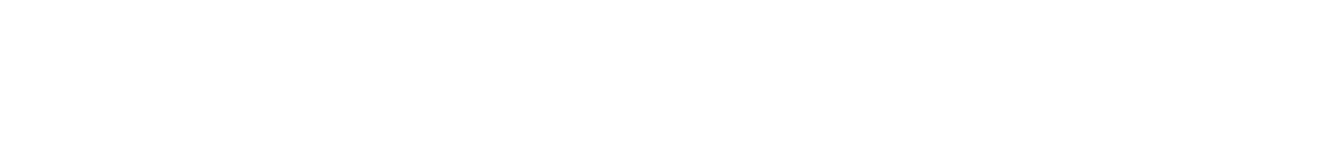
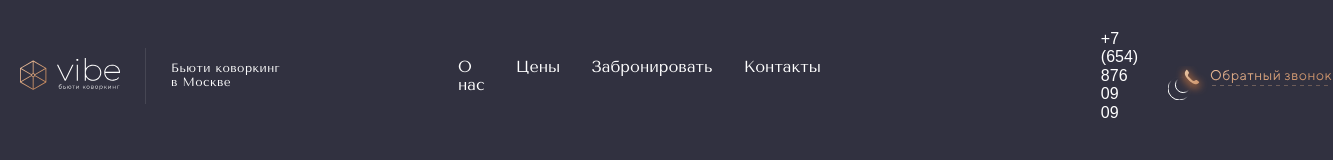
Before and after one commit to yu1iia/beauty_coworking, a website built with Parcel: page src/index.html in a window 1280 px wide. Shown: the whole page, 1333 px wide, since content can reach past the window. Built offline with nearby package versions, Linux system fonts and the light colour scheme.

Commit message:
added header markup and styles

```diff
--- a/src/partials/header.html
+++ b/src/partials/header.html
@@ -0,0 +1,47 @@
+<header>
+  <div class="header__wrapper">
+    <div class="header__container container">
+      <div class="logo__wrapper">
+        <a class="logo link" href="index.html">
+          <img src="./images/header/logo.svg" alt="логотип компании" />
+        </a>
+        <span class="header__divider"></span>
+        <span class="header__description">
+          Бьюти коворкинг <br />
+          в Mоскве</span
+        >
+      </div>
+      <nav class="header__navigation">
+        <ul class="header__navigation-list list">
+          <li class="header__navigation-item">
+            <a class="header__navigation-link link" href="index.html">О нас</a>
+          </li>
+          <li class="header__navigation-item">
+            <a class="header__navigation-link link" href="index.html">Цены</a>
+          </li>
+          <li class="header__navigation-item">
+            <a class="header__navigation-link link" href="index.html"
+              >Забронировать</a
+            >
+          </li>
+          <li class="header__navigation-item">
+            <a class="header__navigation-link link" href="index.html"
+              >Контакты</a
+            >
+          </li>
+        </ul>
+      </nav>
+
+      <div class="header__callback">
+        <a href="tel:+76548760909" class="header__callback-number"
+          >+7 (654) 876 09 09</a
+        >
+        <img
+          src="./images/header/callback.svg"
+          class="header__callback-image"
+          alt="Обратный звонок"
+        />
+      </div>
+    </div>
+  </div>
+</header>
--- a/src/sass/base/_common.scss
+++ b/src/sass/base/_common.scss
@@ -1,3 +1,44 @@
 html {
   scroll-behavior: smooth;
 }
+body {
+  font-family: $font-family;
+  color: $text-color;
+  background-color: $bg-color;
+  -webkit-font-smoothing: antialiased;
+  -moz-osx-font-smoothing: grayscale;
+}
+
+.container {
+  padding-left: 20px;
+  padding-right: 20px;
+  margin: 0 auto;
+
+  @media screen and (min-width: $bp-desktop) {
+    .container {
+      width: 1950px;
+      padding-left: 15px;
+      padding-right: 15px;
+    }
+  }
+}
+
+a {
+  text-decoration: none;
+}
+
+ul {
+  list-style: none;
+  padding: 0;
+  margin: 0;
+}
+h1,
+h2,
+h3,
+h4,
+p {
+  margin: 0;
+}
+.list {
+  list-style: none;
+}
--- /dev/null
+++ b/src/sass/layout/_header.scss
@@ -0,0 +1,66 @@
+// Header
+header {
+  height: 100px;
+  background-color: $bg-color;
+  padding-top: 30px;
+}
+.header {
+  &__container {
+    display: flex;
+    align-items: center;
+  }
+  &__description {
+    color: rgba(255, 255, 255, 1);
+    display: inline-block;
+    width: 175px;
+    height: 28px;
+    font-family: $font-family;
+
+    font-size: 12px;
+    letter-spacing: 0.4px;
+
+    margin-right: 112px;
+  }
+  &__divider {
+    display: block;
+    width: 1px;
+    height: 56px;
+    background-color: rgba(255, 255, 255, 0.1);
+    margin-right: 25px;
+  }
+  &__navigation {
+    &-list {
+      display: flex;
+    }
+    &-link {
+      color: $text-color;
+    }
+    &-item:not(:last-child) {
+      margin-right: 31px;
+    }
+  }
+  &__callback {
+    display: flex;
+    align-items: center;
+    margin-left: 280px;
+
+    &-number {
+      color: $text-color;
+      margin-right: 30px;
+      font-family: Arial;
+    }
+    &-image {
+      padding-top: 15px;
+    }
+  }
+}
+
+//Logo
+
+.logo {
+  margin-right: 25px;
+  &__wrapper {
+    display: flex;
+    align-items: center;
+  }
+}
--- a/src/sass/main.scss
+++ b/src/sass/main.scss
@@ -1,8 +1,8 @@
 // @import './utils/mixins';
 // @import './utils/placeholders';
-// @import './utils/variables';
+@import './utils/variables';
 
-// @import './base/normalize';
-// @import './base/common';
+@import './base/normalize';
+@import './base/common';
 
-// @import './components/logo';
+@import './layout/header';
--- a/src/sass/utils/_variables.scss
+++ b/src/sass/utils/_variables.scss
@@ -1,6 +1,6 @@
-$font-family: TenorSans;
+$font-family: 'Tenor Sans', sans-serif;
 
-$text-color: #34343f;
+$text-color: rgba(255, 255, 255, 1);
 $bg-color: #313140;
 
 // $button-color: #ce946b;
@@ -8,3 +8,7 @@ $bg-color: #313140;
 // $icons-fill-color: #e4beb5;
 // $sm-icons-color: #edd5d0;
 // $numbers-color: #eab1b4;
+
+$bp-mobile: 320px;
+$bp-tablet: 768px;
+$bp-desktop: 1950px;
```
Also changed, not shown: src/images/header/callback.svg (added), src/images/header/logo.png (deleted), src/images/header/logo.svg (added), src/images/header/name.png (deleted).
